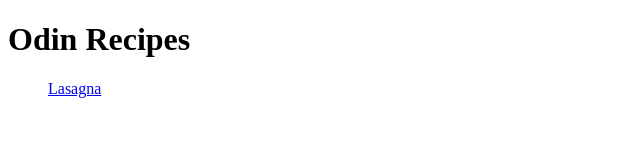
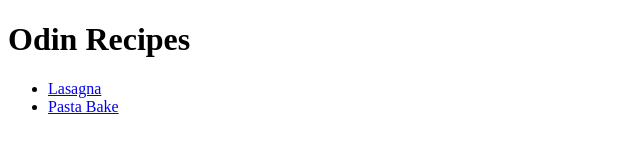
Before and after one commit to McSavage85/odin-recipes, a plain HTML site: page index.html in a window 1280 px wide. Shown: the whole page, without its empty margins (0-640 px from the left). Drawn offline with Linux system fonts and the light colour scheme.

Commit message:
Add Unordered list to index.html. Add link to pastabake.html
Created an unordered list on index.html to list links to all recipes.
Added in a list item for Pasta Bake which links to pastabake.html

```diff
--- a/index.html
+++ b/index.html
@@ -9,7 +9,13 @@
 
     <h1>Odin Recipes</h1>
     <ul>
-        <a href="./recipes/lasagna.html">Lasagna</a>
+        <li>
+            <a href="./recipes/lasagna.html">Lasagna</a>
+        </li>
+        <li>
+            <a href="./recipes/pastabake.html">Pasta Bake</a>
+        </li>
+
     </ul>
 
 </body>
```
